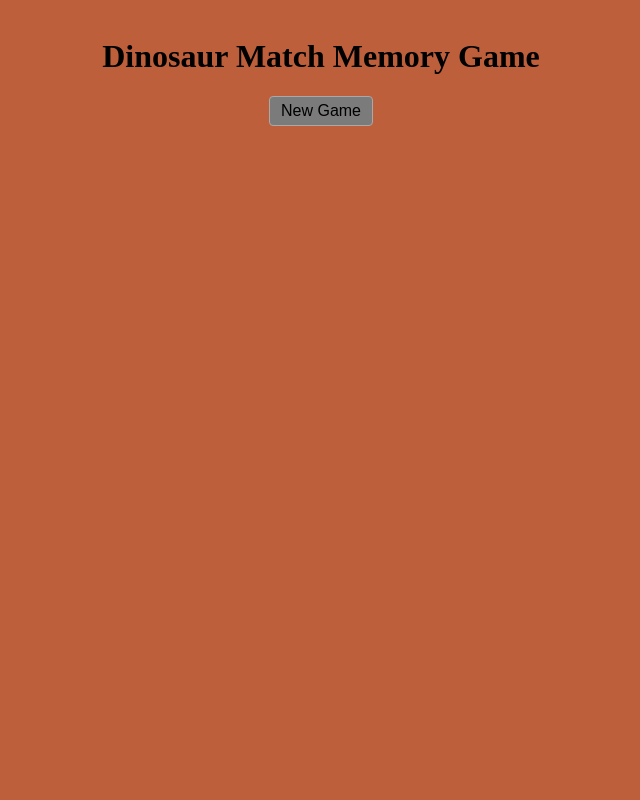
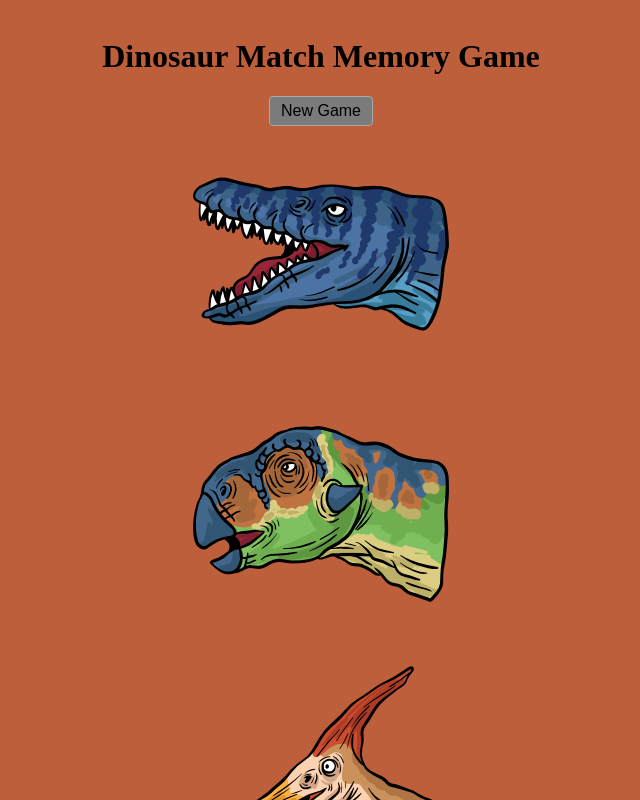
Before and after one commit to abigeez/Garner_Abigail_MemoryGameApp_Capstone, a React (Vite) app: page / in a window 1280 px wide. Both pictures are taken after a click on the button "New Game". Shown: the top 800 px of the page, without its empty margins (319-959 px from the left). Built offline with nearby package versions, Linux system fonts and the light colour scheme.

Commit message:
creating the first model of the card, signifiying the front of it

```diff
--- a/src/App.jsx
+++ b/src/App.jsx
@@ -21,7 +21,7 @@ const imgCards = [
 function App() {
 
   //creating a state to store the cards in for each individual game that is played to finish
-const [gameCards,setGameCards] = useState([])
+  const [gameCards, setGameCards] = useState([])
   const [attempts, setAttempts] = useState(0)
   //creating a function to duplicate the cards so that they can be matched and then using the sort method
   //to shuffle them up based on what it returns and then be assigned an id to be able to match them
@@ -41,14 +41,22 @@ console.log(gameCards, attempts)
 
 
       <div className='gamecardLayout'>
+        {gameCards.map(gameCard => (
+          <div className='gamecard' key={gameCard.id}>
+            <div>
+              <img className="dinoSide" src={gameCard.src} alt="front of card" />
+            </div>
+          </div>
 
+        ))}
 
       </div>
 
     </div>
 
-// class gamecard layout is used to map through the state of the shuffled cards to create grid.
-  )
+    // gamecard layout above is used to map through the state of the
+    // shuffled cards to create grid using a template.
+  );
 }
 
 export default App
```
Lines whose indentation alone changed are shown as unchanged.
